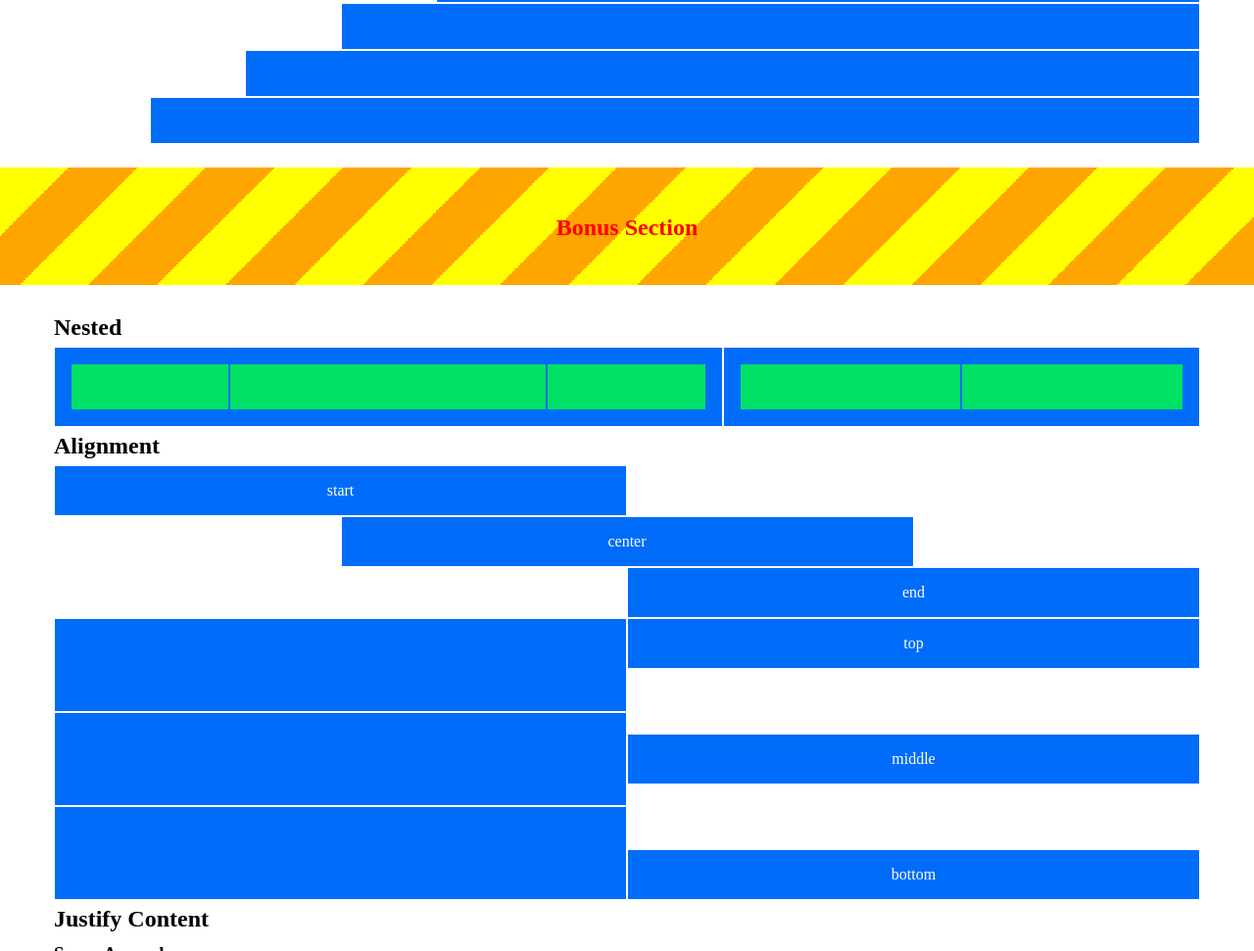
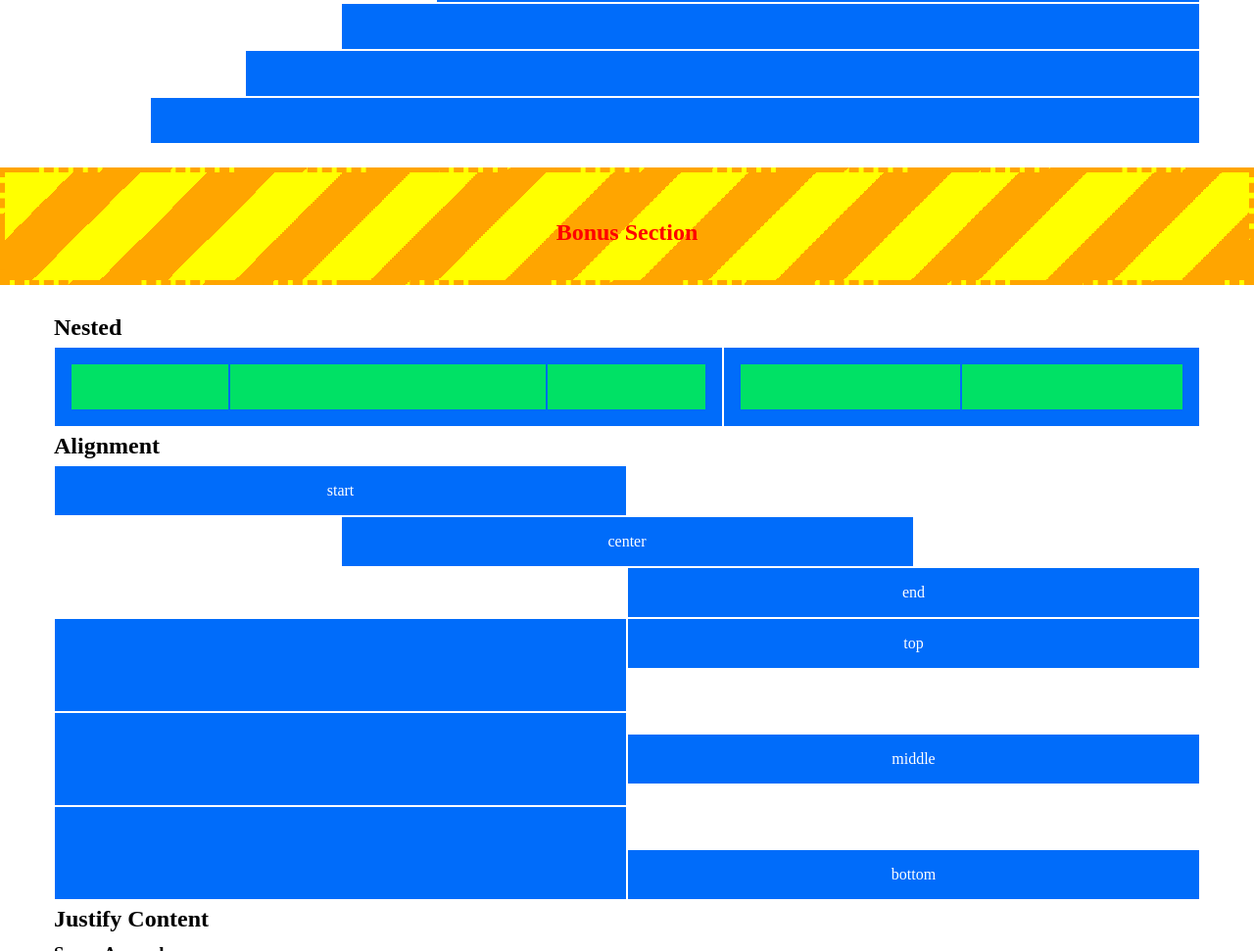
Before and after one commit to AndrewScacchi/html-css-12bool, a plain HTML site: page index.html in a window 1280 px wide. Shown: the part 1172-2143 px from the top of the page at 98% size. Drawn offline with Linux system fonts and the light colour scheme.

Commit message:
errata corrige added border to "Bonus Section" psychedelic box

```diff
--- a/style.css
+++ b/style.css
@@ -35,6 +35,7 @@ h2, h3 {
     margin: 1em auto;
     padding: 2em;
     height: 5em;
+    border: 5px dashed orange;
 }
 .centered:hover {
     background-image: repeating-linear-gradient(135deg, orange 0%, orange 5%, yellow 5%, yellow 10%);
```
